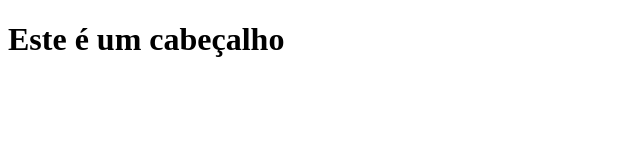
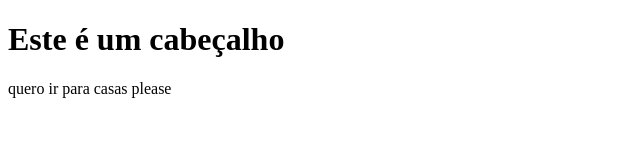
Before and after one commit to Rafaelam10/rafa, a plain HTML site: page index.html in a window 1280 px wide. Shown: the whole page, without its empty margins (0-640 px from the left). Drawn offline with Linux system fonts and the light colour scheme.

Commit message:
segunda versao

```diff
--- a/index.html
+++ b/index.html
@@ -2,4 +2,5 @@
 <head></head>
 <body>
 <h1>Este é um cabeçalho</h1>
+<p> quero ir para casas please </p>
 </body> </html>
```
